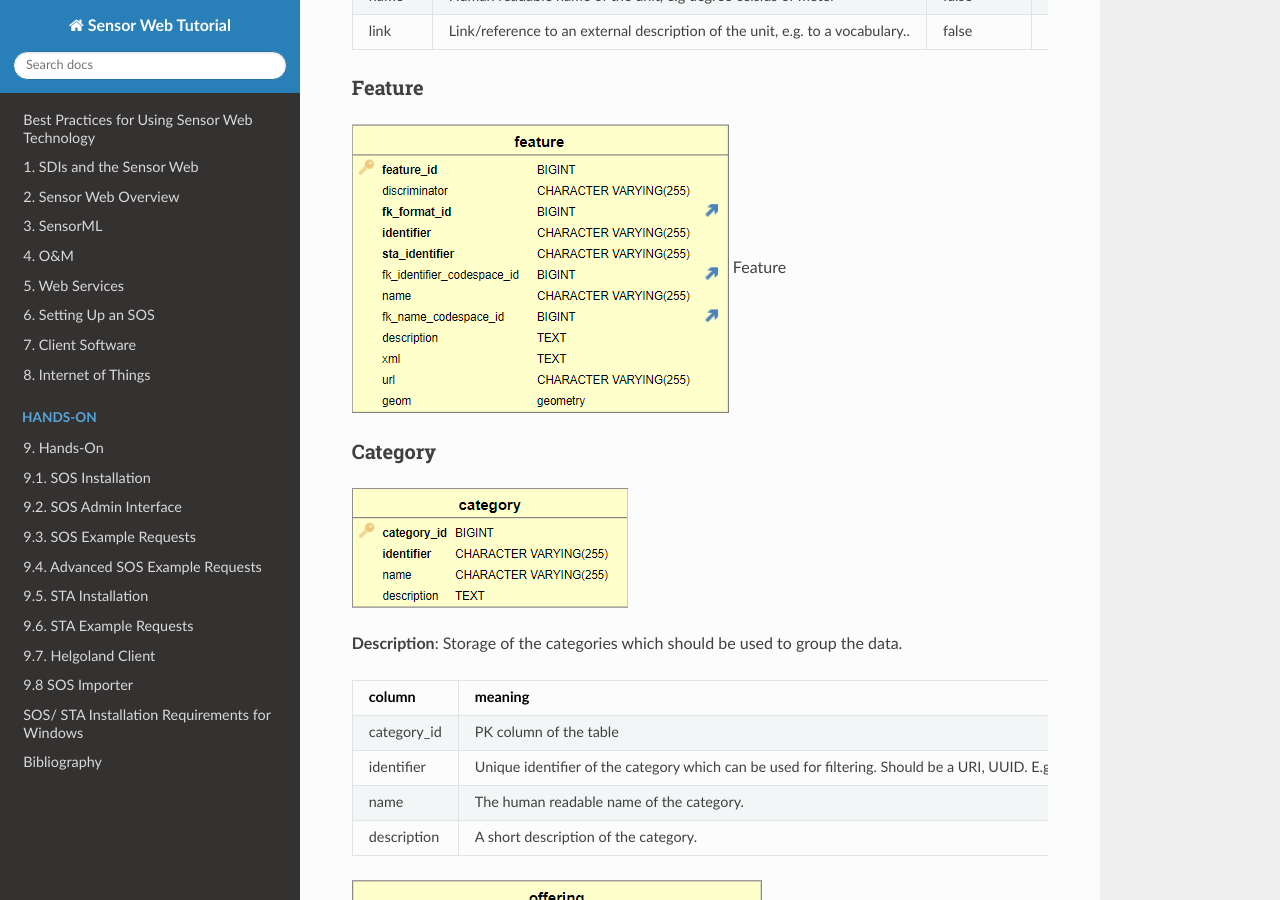
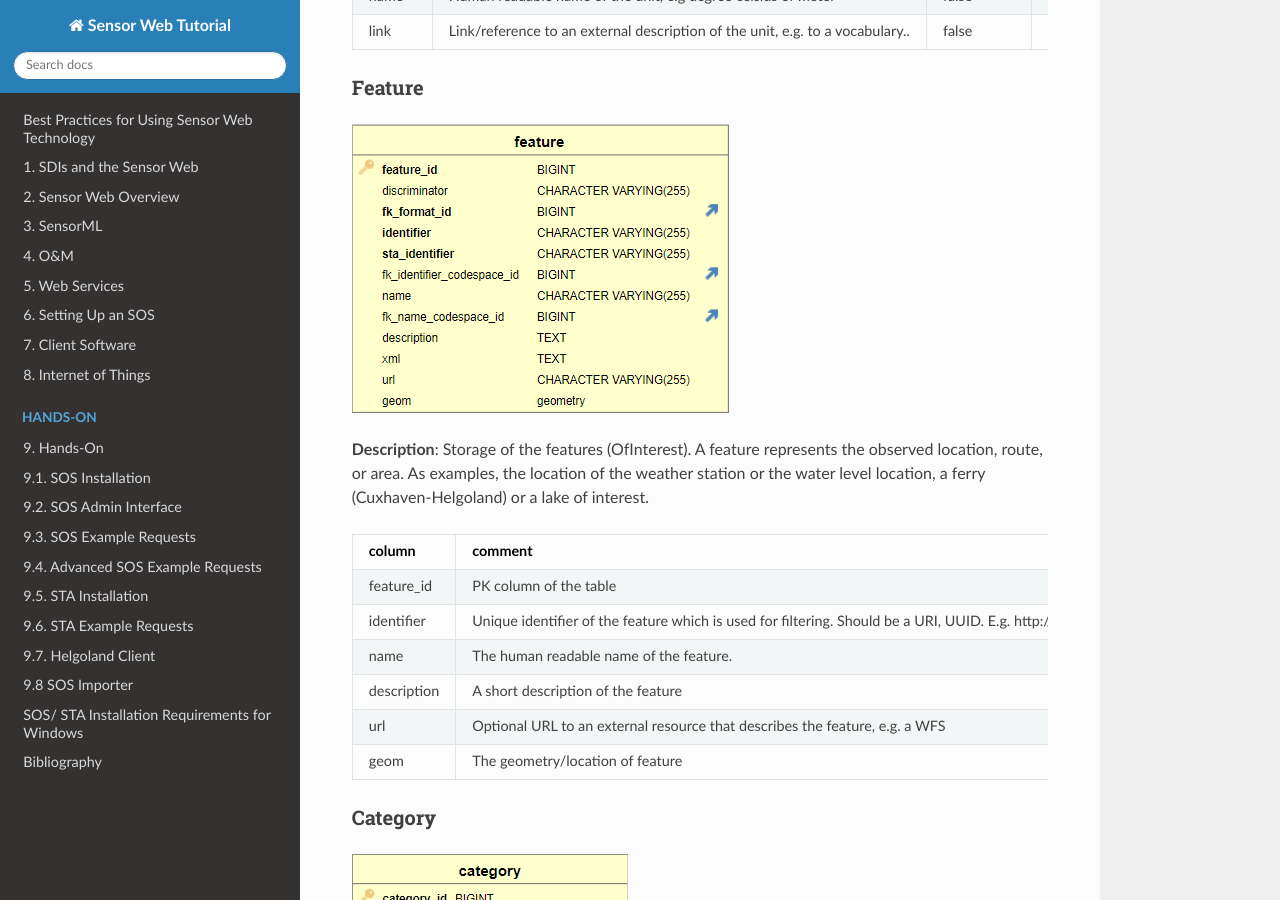
Before and after one commit to 52North/sensor-web-tutorial, an MkDocs documentation site: the page built from docs/06a_execise_db_modelling.md, in a window 1280 px wide and 900 px high, scrolled down 6166 px. Built offline with MkDocs 1.6.1, drawn with Linux system fonts in a browser that asks for light colours; nearby versions of some CDN libraries.

Commit message:
Update 06a_execise_db_modelling.md

```diff
--- a/docs/06a_execise_db_modelling.md
+++ b/docs/06a_execise_db_modelling.md
@@ -117,7 +117,18 @@ After this general introduction, we will now have a closer look at the different
 
 ### Feature
 ![DB_Model_Feature.png](images/DB_Model_Feature.png "Overview of the Feature table")
-Feature
+
+**Description**: Storage of the features (OfInterest). A feature represents the observed location, route, or area. As examples, the location of the weather station or the water level location, a ferry (Cuxhaven-Helgoland) or a lake of interest.
+
+| column | comment | NOT-NULL | default | SQL type |
+| --- | --- | --- | --- | --- |
+| feature_id | PK column of the table | true | - | int8 |
+| identifier | Unique identifier of the feature which is used for filtering. Should be a URI, UUID. E.g. http://www.example.org/123, 123-321 | true | - | varchar(255) |
+| name | The human readable name of the feature. | false | - | varchar(255) |
+| description | A short description of the feature | false | - | text |
+| url | Optional URL to an external resource that describes the feature, e.g. a WFS | false | - | varchar(255) |
+| geom | The geometry/location of feature | false | - | GEOMETRY |
+
 
 ### Category
 ![DB_Model_Category.png](images/DB_Model_Category.png "Overview of the Category table")
```
